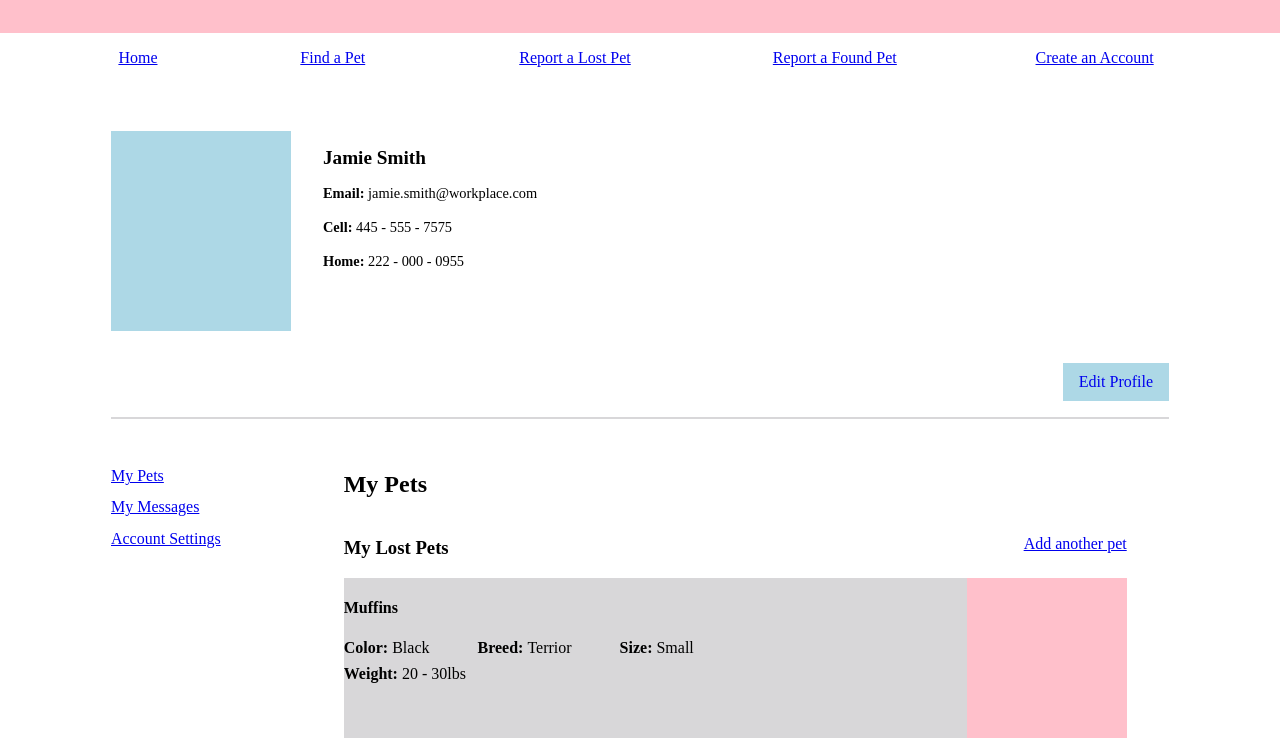
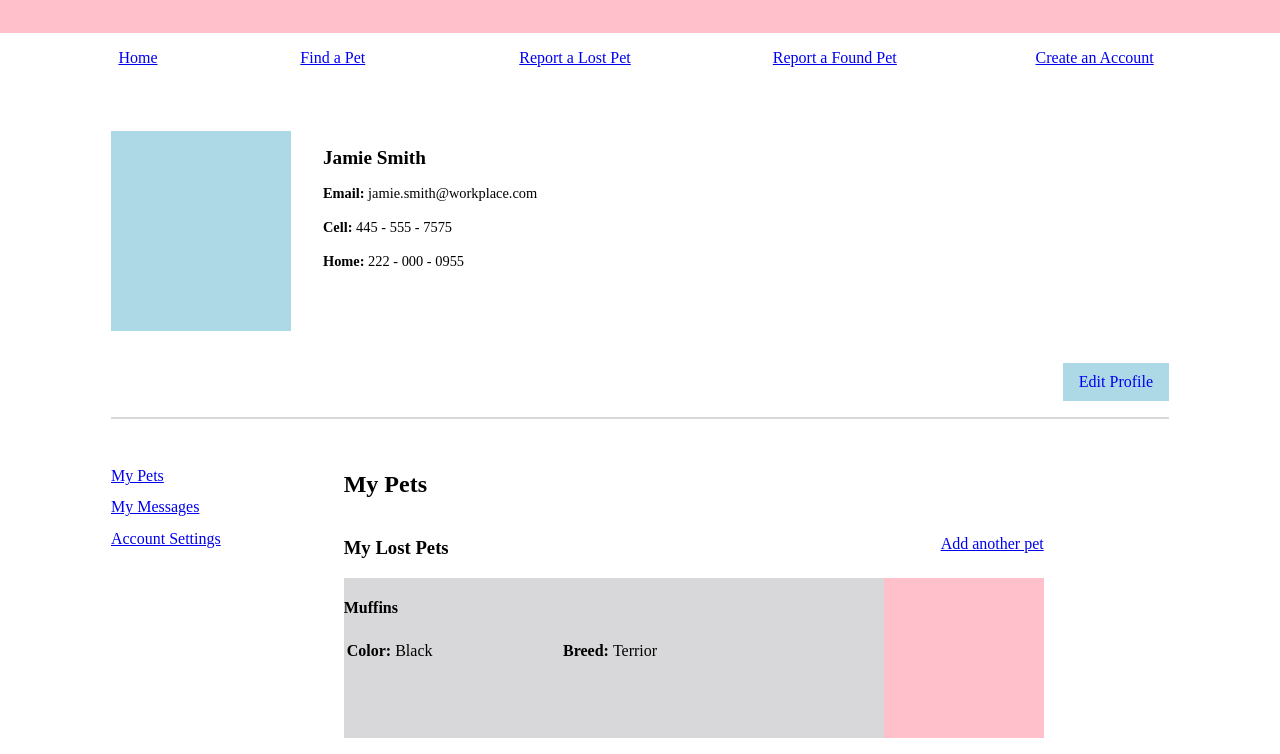
Before and after one commit to jhartley1412/fmf-basic-setup, a plain HTML site: page profile.html in a window 1280 px wide. Shown: the part 195-949 px from the top of the page. Drawn offline with nearby package versions, Linux system fonts and the light colour scheme; some packages are replaced by stand-ins of ours.

Commit message:
changing lost pet entry to tables - added max width to rows 2-4

```diff
--- a/profile.html
+++ b/profile.html
@@ -156,13 +156,38 @@
 
 					<h4> Muffins </h4>
 
-					<span class="pet-atr"> Color:
+					<table class="pet-entry">
 
-						<span class="pet-color pet-input"> Black </span>
+						<tr>
 
-					</span>
+							<td class="pet-color pet-input">
 
-					<span class="pet-atr"> Breed:
+								<span class="pet-atr"> Color:
+
+									<span class="pet-trait"> Black </span>
+
+								</span>
+
+							</td>
+
+							<td class="pet-breed pet-input">
+
+								<span class="pet-atr"> Breed:
+
+									<span class="pet-trait"> Terrior </span>
+
+								</span>
+
+							</td>
+
+						</tr>
+
+
+					</table>
+
+
+
+					<!-- <span class="pet-atr"> Breed:
 
 						<span class="pet-color pet-input"> Terrior </span>
 
@@ -178,7 +203,7 @@
 
 						<span class="pet-weight pet-input"> 20 - 30lbs </span>
 
-					</span>
+					</span> -->
 
 				</div>
 
--- a/styles/_breakpoints.scss
+++ b/styles/_breakpoints.scss
@@ -107,12 +107,6 @@
 
 	.account-settings{
 		text-align: right;
-	}
-
-	.pet-atr{
-		display: block;
-		float: none;
-		margin-bottom: 0.5em;
 	}
 
 	.entry-pic{
@@ -267,12 +261,6 @@
 		text-align: left;
 	}
 
-	.pet-atr{
-		display: inline-block;
-		float: left;
-		margin-right: 1.5em;
-	}
-
 	.entry-pic{
 		width: 120px;
 		height: 120px;
@@ -379,10 +367,6 @@
 		margin-right: 2em;
 	}
 
-	.pet-input{
-		margin-right: 1.5em;
-	}
-
 	.entry-pic{
 		width: 160px;
 		height: 160px;
--- a/styles/main.scss
+++ b/styles/main.scss
@@ -17,6 +17,10 @@ body{
 	max-width: 1800px;
 	margin: 0 auto 1em auto;
 	overflow: hidden;
+}
+
+.row2, .row3, .row4{
+	max-width: 1400px;
 }
 
 // WHO WE ARE ROW
@@ -416,6 +420,7 @@ header{
 	@extend .col-lg-9;
 
 	float: left;
+	max-width: 700px;
 }
 
 .profile-lost-pets{
@@ -443,10 +448,21 @@ header{
 	background-color: $sec-color;
 }
 
+// PET ENTRY TABLE
+// ---------------------------------
+
+.pet-entry{
+	width: 100%;
+
+	tr{
+		width: 50%;
+	}
+}
+
 .pet-atr{
 	font-weight: 700;
 }
 
-.pet-input{
+.pet-trait{
 	font-weight: 500;
 }
```
Also changed, not shown: styles/main.css, 1 other file.
